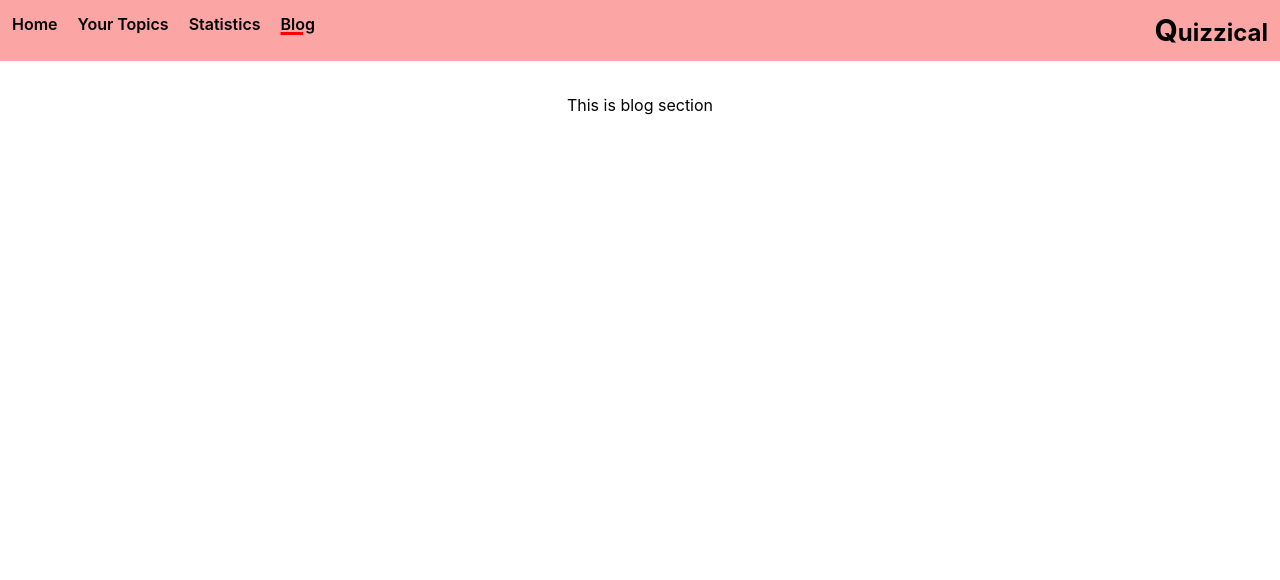
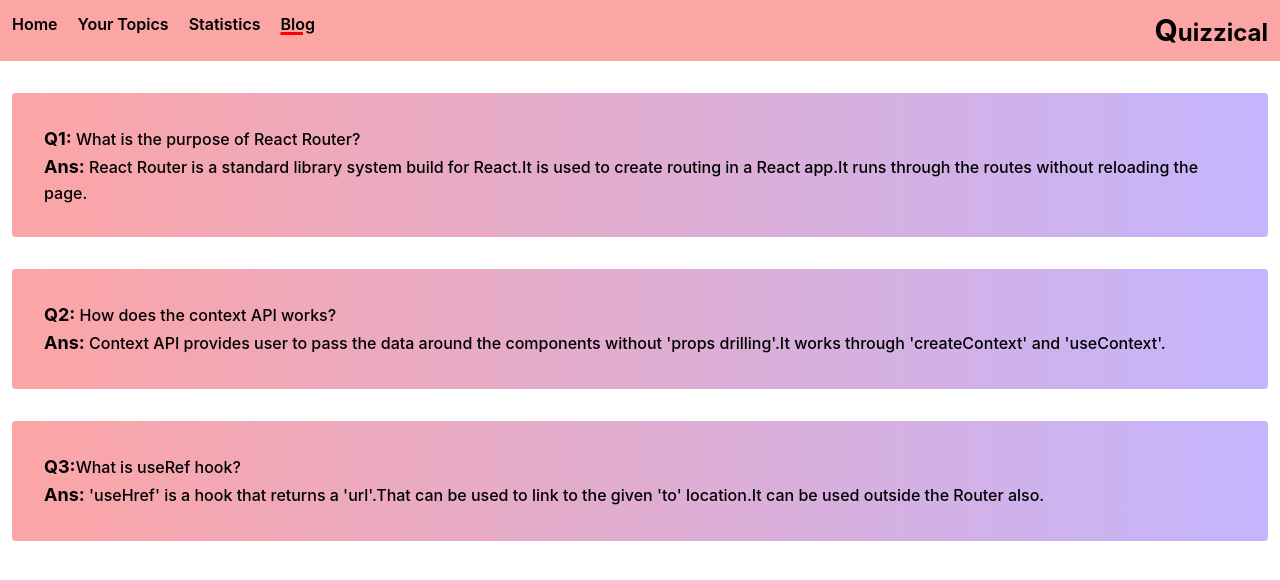
Before and after one commit to NazrulIslam-Chowdhury/quizzical, a React (Create React App) app: page /blog in a window 1280 px wide. Shown: the top 580 px of the page. Built offline with nearby package versions, Linux system fonts and the light colour scheme.

Commit message:
blog component added

```diff
--- a/package.json
+++ b/package.json
@@ -7,6 +7,7 @@
     "@testing-library/jest-dom": "^5.16.5",
     "@testing-library/react": "^13.4.0",
     "@testing-library/user-event": "^13.5.0",
+    "daisyui": "^2.31.0",
     "react": "^18.2.0",
     "react-dom": "^18.2.0",
     "react-router-dom": "^6.4.2",
--- a/src/compnents/blog/Blog.js
+++ b/src/compnents/blog/Blog.js
@@ -1,9 +1,21 @@
 import React from 'react';
 
 const Blog = () => {
+
     return (
         <div className='text-center mt-8'>
-            <h1>This is blog section</h1>
+            <div className='bg-gradient-to-r from-red-300 to-violet-300 text-start rounded p-8 mt-8 ml-3 mr-3'>
+                <h1 className='font-medium'><span className='text-lg font-bold'>Q1:</span> What is the purpose of React Router?</h1>
+                <p className='font-medium'><span className='text-lg font-bold'>Ans:</span> React Router is a standard library system build for React.It is used to create routing in a React app.It runs through the routes without reloading the page.</p>
+            </div>
+            <div className='bg-gradient-to-r from-red-300 to-violet-300 text-start rounded p-8 mt-8 ml-3 mr-3'>
+                <h1 className='font-medium'><span className='text-lg font-bold'>Q2:</span> How does the context API works?</h1>
+                <p className='font-medium'><span className='text-lg font-bold'>Ans:</span> Context API provides user to pass the data around the components without 'props drilling'.It works through 'createContext' and 'useContext'.</p>
+            </div>
+            <div className='bg-gradient-to-r from-red-300 to-violet-300 text-start rounded p-8 mt-8 ml-3 mr-3'>
+                <h1 className='font-medium'><span className='text-lg font-bold'>Q3:</span>What is useRef hook?</h1>
+                <p className='font-medium'><span className='text-lg font-bold'>Ans:</span> 'useHref' is a hook that returns a 'url'.That can be used to link to the given 'to' location.It can  be used outside the Router also.</p>
+            </div>
         </div>
     );
 };
```
Also changed, not shown: 1 other file (tests, documents, lock files or other folders).
